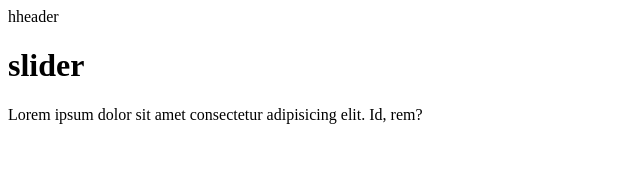
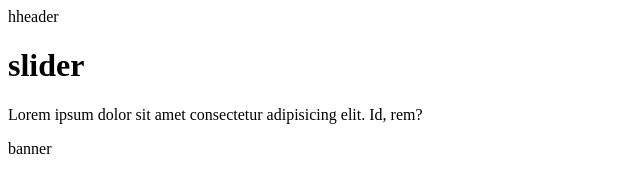
Before and after one commit to mobinanbz/git-project-one-part2, a plain HTML site: page index.html in a window 1280 px wide. Shown: the full height of the page, 0-640 px from the left. Drawn offline with Linux system fonts and the light colour scheme.

Commit message:
banner added

```diff
--- a/index.html
+++ b/index.html
@@ -14,5 +14,6 @@
     <h1>slider</h1>
     <p>Lorem ipsum dolor sit amet consectetur adipisicing elit. Id, rem?</p>
   </div>
+  <div>banner</div>
 </body>
 </html>
```
